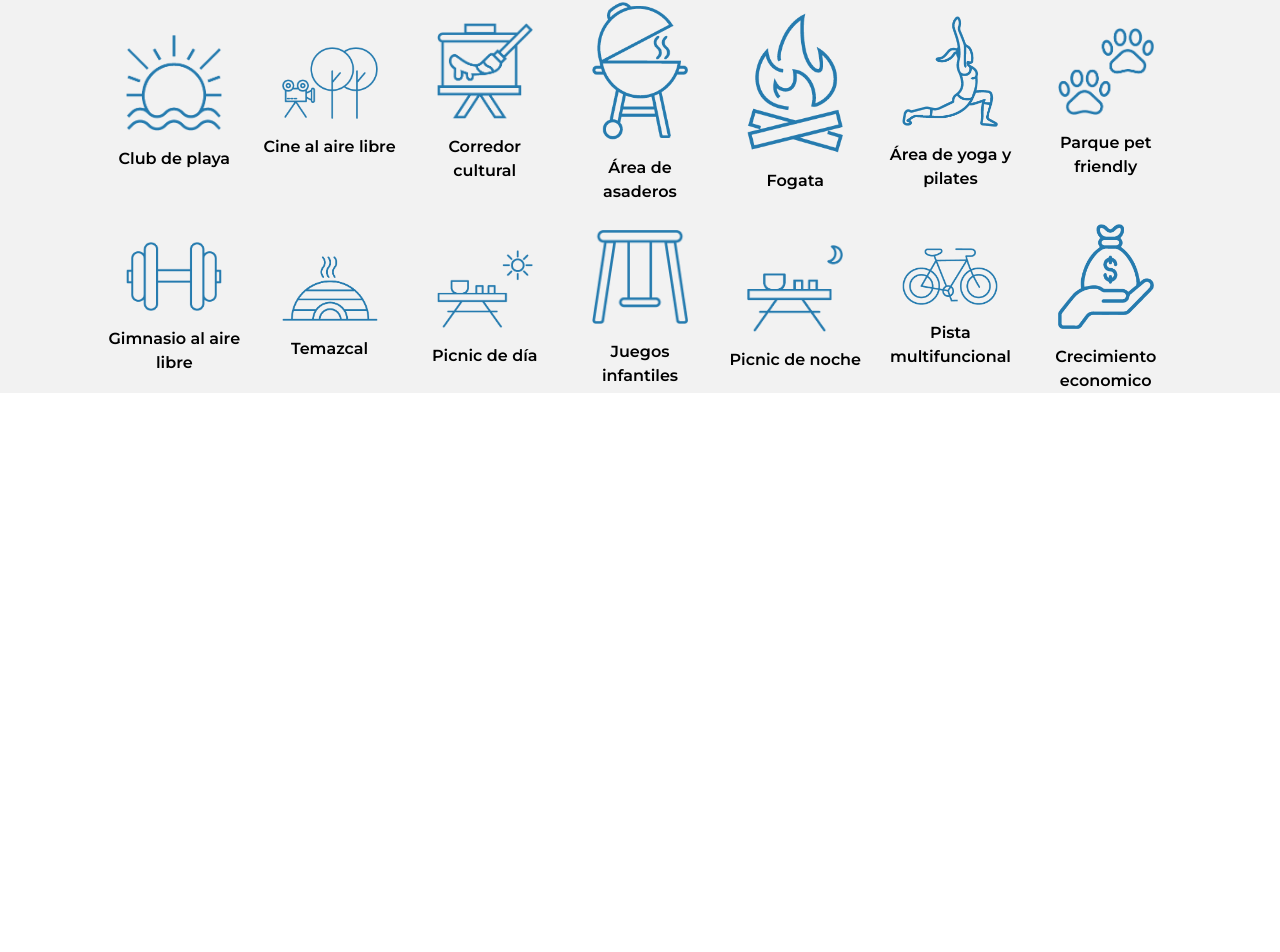
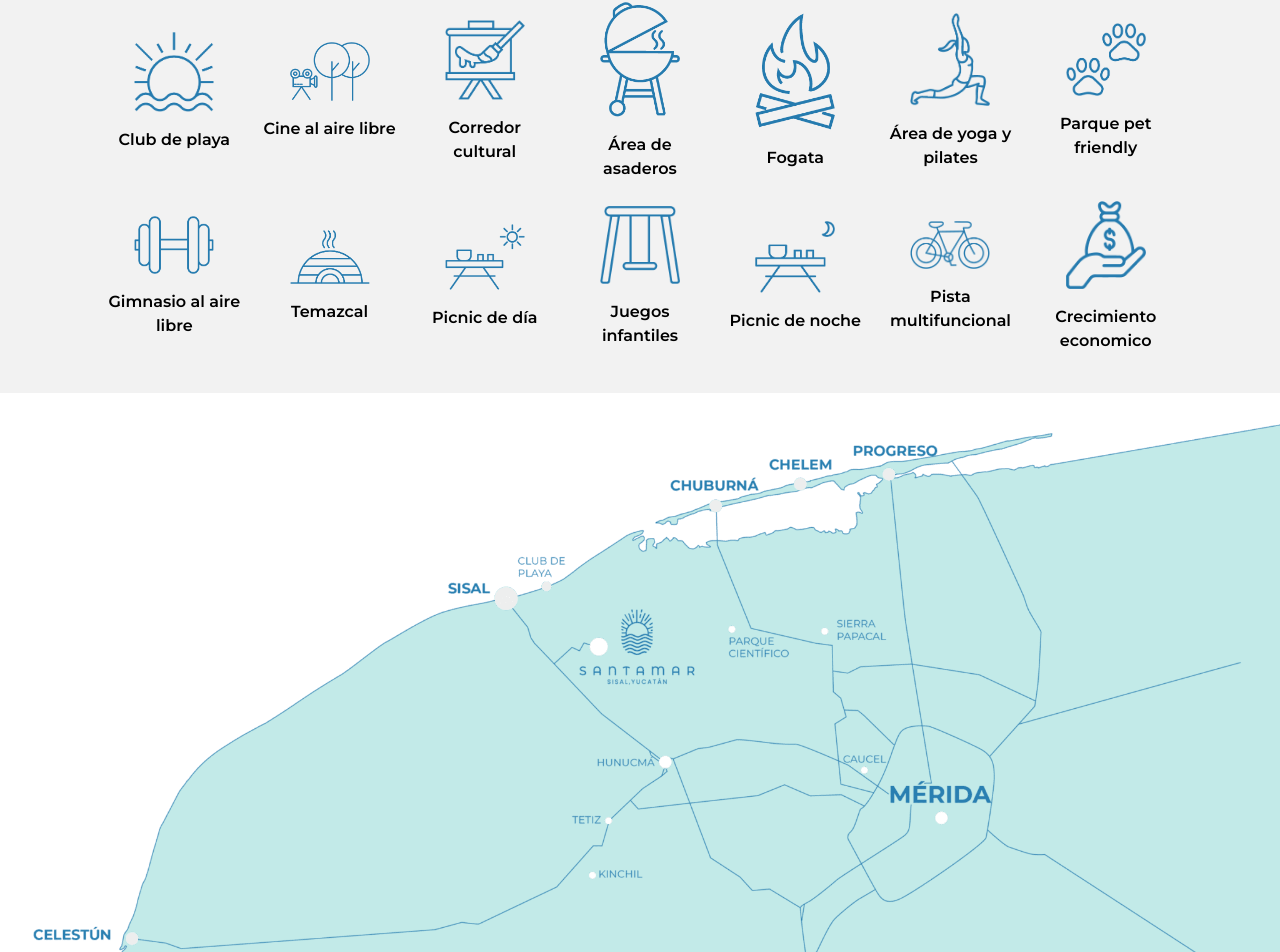
Before and after one commit to MiguelKoh/landing-portafolio, a React (Vite) app: page / in a window 1280 px wide. Shown: the part 922-1874 px from the top of the page. Before the commit the page ends 1315 px from the top, so only its background shows below. Built offline with nearby package versions, Linux system fonts and the light colour scheme.

Commit message:
mapa agregado

```diff
--- a/src/App.css
+++ b/src/App.css
@@ -50,7 +50,7 @@ body {
   color: #6EC1E4;
 }
 .containerAmenidades div img{
-  width: 6rem;
+  width: 5rem;
   margin-left: auto!important;
   margin-right: auto!important;
 }
--- a/src/App.jsx
+++ b/src/App.jsx
@@ -1,11 +1,13 @@
 import Seccion1 from './components/Seccion1'
-import Seccion2 from './components/Amenidades'
 import Amenidades from './components/Amenidades';
+import Mapa from './components/Mapa';
+
 function App() {
   return (
     <>
       <Seccion1 />
       <Amenidades />
+      <Mapa/>
     </>
   );
 }
--- a/src/components/Amenidades.jsx
+++ b/src/components/Amenidades.jsx
@@ -14,7 +14,7 @@ import yoga from '../assets/images/amenidades/yoga.png'
 import cine from '../assets/images/amenidades/cine.png'
 function Amenidades() {
   return (
-    <div className="bg-amenidades pt-10">
+    <div className="bg-amenidades py-10">
       <div className='flex flex-wrap justify-center mb-12'>
       <h3 className="text-3xl">AMENIDADES</h3>
       </div>
--- /dev/null
+++ b/src/components/Mapa.jsx
@@ -0,0 +1,11 @@
+import mapa from '../assets/images/mapa_opt.png'
+
+function Mapa() {
+  return (
+    <div>
+      <img src={mapa} className="max-w-full h-auto" />
+    </div>
+  );
+}
+
+export default Mapa
```
Also changed, not shown: src/assets/images/mapa_opt.png (added).
